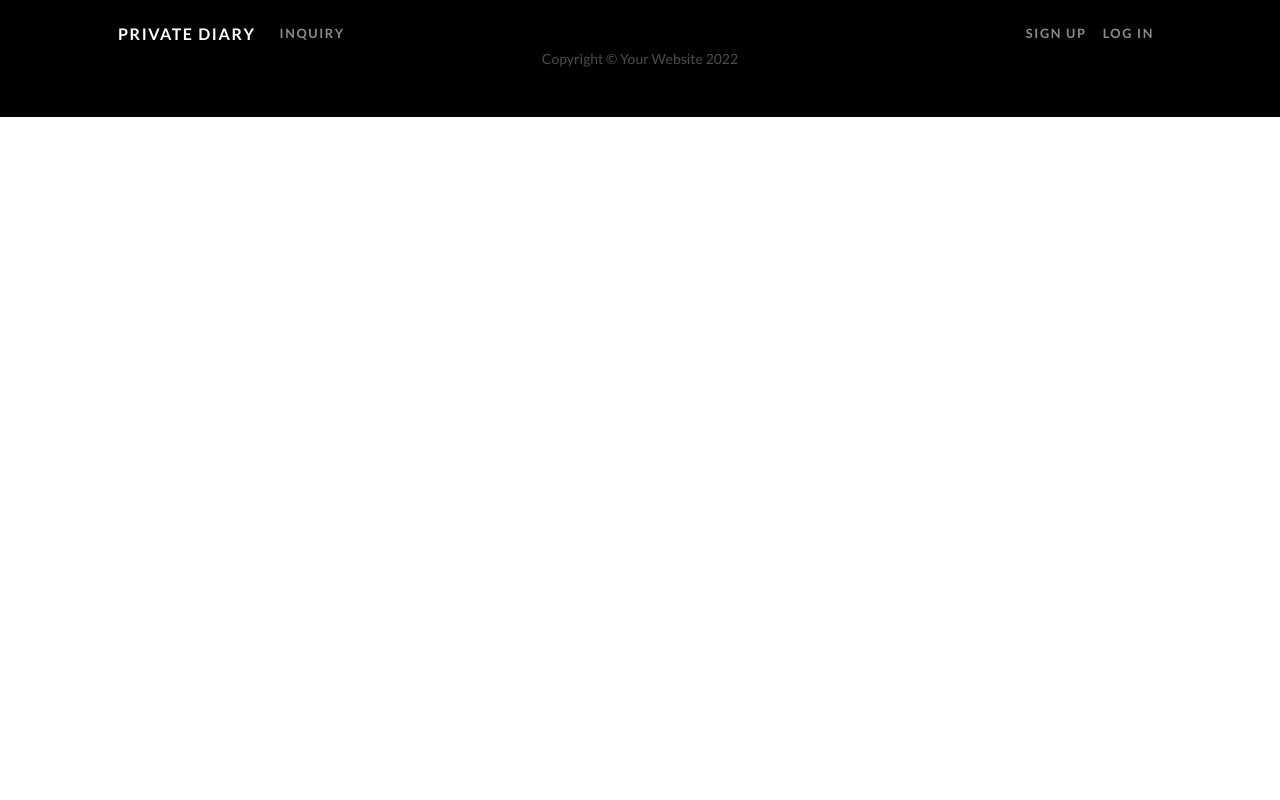
After one commit to hozoki/private_diary, a Django app: template diary/templates/base.html in a window 1280 px wide. The commit adds this page. Run offline with Django 3.2, Linux system fonts and the light colour scheme; the template is opened without the code that fills it, so the values that code supplies are empty; some libraries are stand-ins or nearby versions.

Commit message:
Topページ表示

```diff
--- /dev/null
+++ b/diary/templates/base.html
@@ -0,0 +1,52 @@
+{% load static %}
+<html lang="ja">
+    <head>
+        <meta charset="utf-8" />
+        <meta name="viewport" content="width=device-width, initial-scale=1, shrink-to-fit=no" />
+        <meta name="description" content="" />
+        <meta name="author" content="" />
+        <title>{% block title %}{% endblock %}</title>
+        <link rel="icon" type="image/x-icon" href="assets/favicon.ico" />
+        <!-- Font Awesome icons (free version)-->
+        <script src="https://use.fontawesome.com/releases/v6.1.0/js/all.js" crossorigin="anonymous"></script>
+        <!-- Google fonts-->
+        <link href="https://fonts.googleapis.com/css?family=Catamaran:100,200,300,400,500,600,700,800,900" rel="stylesheet" />
+        <link href="https://fonts.googleapis.com/css?family=Lato:100,100i,300,300i,400,400i,700,700i,900,900i" rel="stylesheet" />
+        <!-- Core theme CSS (includes Bootstrap)-->
+        <link href="{% static 'css/one-page-wonder.css' %}" rel="stylesheet" />
+        <!-- My style -->
+        <link href="stylesheet" type="text/css" href="{% static 'css/mystyle.css' %}">
+        {% block head %}{% endblock %}
+    </head>
+    <body id="wrapper">
+        <!-- Navigation-->
+        <nav class="navbar navbar-expand-lg navbar-dark navbar-custom fixed-top">
+            <div class="container px-5">
+                <a class="navbar-brand" href="{% url 'diary:index' %}">Private Diary</a>
+                <button class="navbar-toggler" type="button" data-bs-toggle="collapse" data-bs-target="#navbarResponsive" aria-controls="navbarResponsive" aria-expanded="false" aria-label="Toggle navigation"><span class="navbar-toggler-icon"></span></button>
+                <div class="collapse navbar-collapse" id="navbarResponsive">
+                    <ul class="navbar-nav me-auto">
+                        <li class="nav-item">
+                            <a class="nav-link{% block active_inquiry %}{% endblock %}" href="#">INQUIRY</a>
+                        </li>
+                    </ul>
+                    <ul class="navbar-nav ms-auto">
+                        <li class="nav-item"><a class="nav-link" href="#!">Sign Up</a></li>
+                        <li class="nav-item"><a class="nav-link" href="#!">Log In</a></li>
+                    </ul>
+                </div>
+            </div>
+        </nav>
+        {% block header %}{% endblock %}
+        {% block contents %}{% endblock %}
+
+        <!-- Footer-->
+        <footer class="py-5 bg-black">
+            <div class="container px-5"><p class="m-0 text-center text-white small">Copyright &copy; Your Website 2022</p></div>
+        </footer>
+        <!-- Bootstrap core JS-->
+        <script src="https://cdn.jsdelivr.net/npm/bootstrap@5.1.3/dist/js/bootstrap.bundle.min.js"></script>
+        <!-- Core theme JS-->
+        <script src="js/scripts.js"></script>
+    </body>
+</html>
--- a/private_diary/settings.py
+++ b/private_diary/settings.py
@@ -15,6 +15,9 @@ from pathlib import Path
 # Build paths inside the project like this: BASE_DIR / 'subdir'.
 BASE_DIR = Path(__file__).resolve().parent.parent
 
+STATICFILES_DIRS=(
+    os.path.join(BASE_DIR,'static'),
+)
 
 # Quick-start development settings - unsuitable for production
 # See https://docs.djangoproject.com/en/3.2/howto/deployment/checklist/
```
Also changed, not shown: diary/templates/index.html (+53 -10 lines), static/css/mystyle.css (added, +9 -0 lines).
